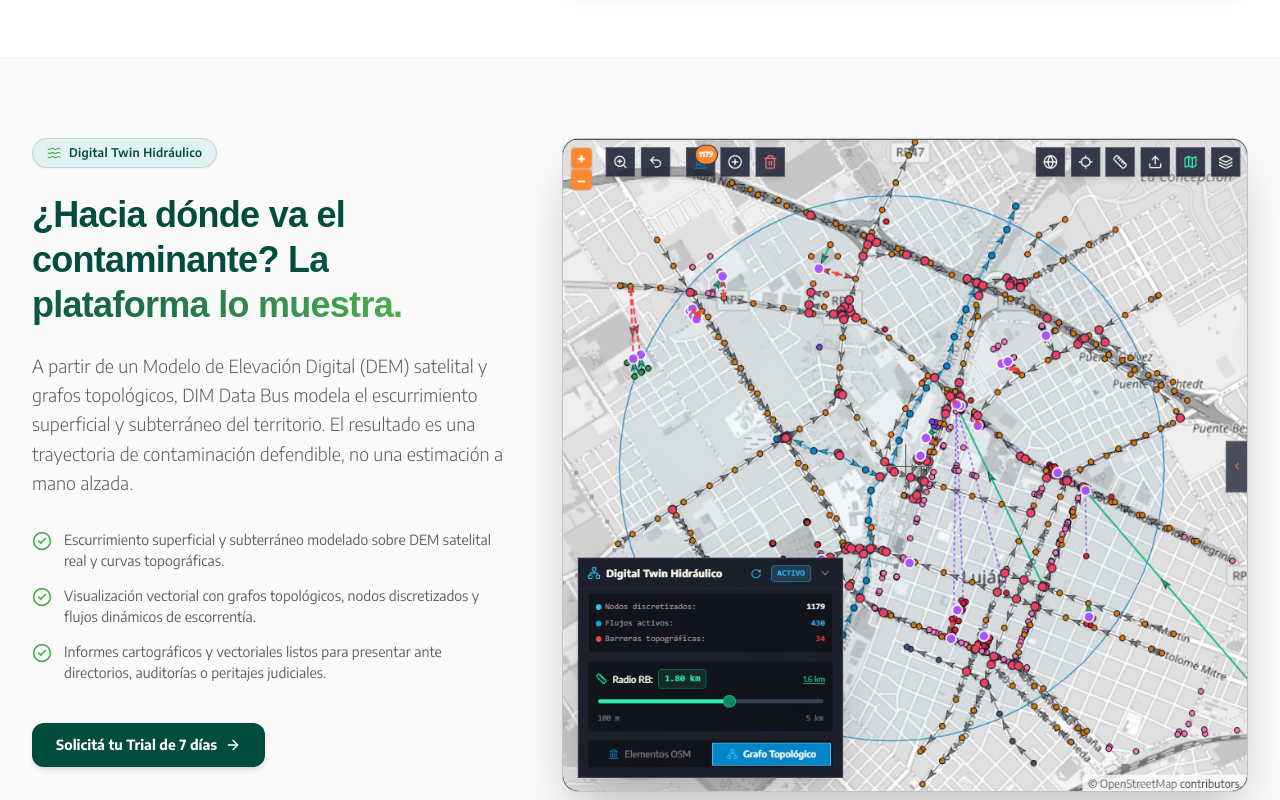
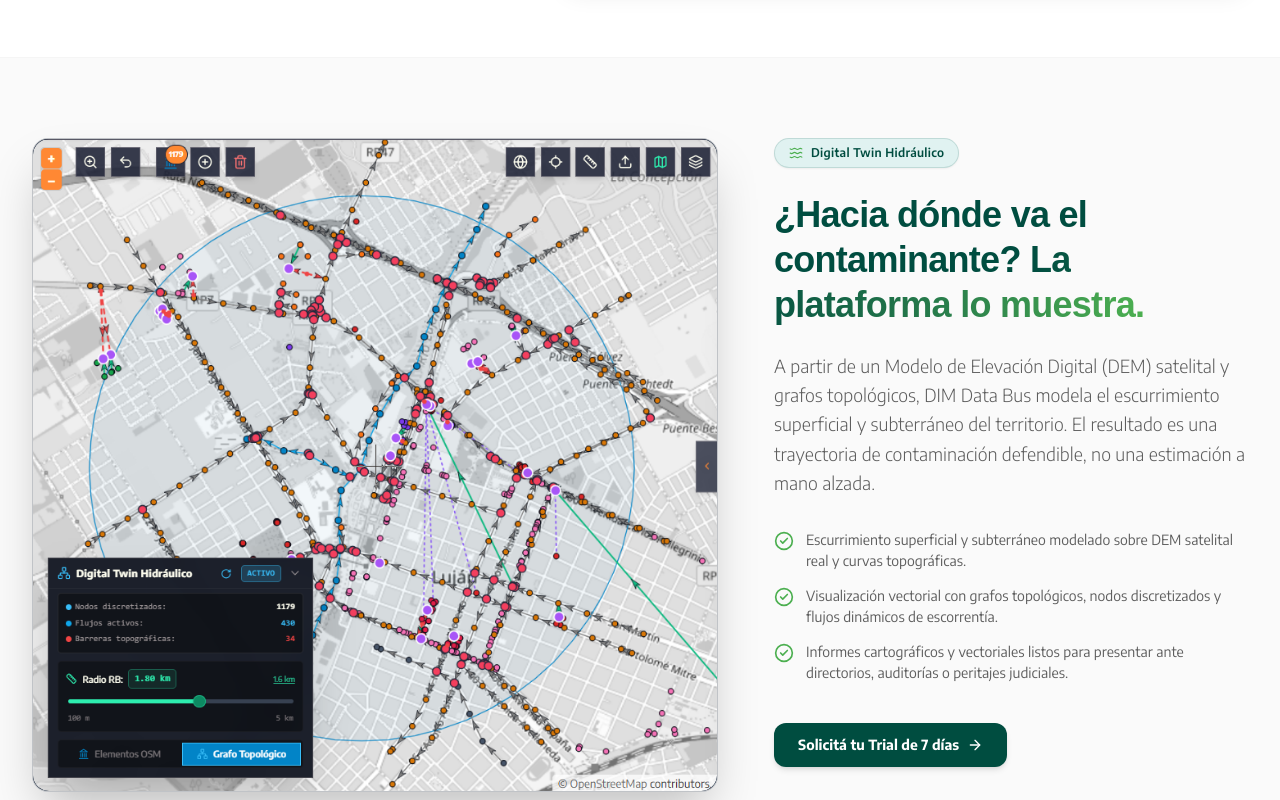
Before and after one commit to luisbree/geosint-landing, a Next.js app: page / in a window 1280 px wide. Shown: the part 3900-4700 px from the top of the page. Built offline with nearby package versions, Linux system fonts and the light colour scheme; no server answers; a web font is replaced by a local one.

Commit message:
Corrección de alineaciones varias

```diff
--- a/src/components/DigitalTwinSpotlight.tsx
+++ b/src/components/DigitalTwinSpotlight.tsx
@@ -13,8 +13,19 @@
 
         <div className="grid grid-cols-1 lg:grid-cols-12 gap-12 lg:gap-14 items-start">
 
+          {/* Image & Interactive Graphic Column (7 cols) */}
+          <div className="lg:col-span-7 order-2 lg:order-1">
+            <div className="relative rounded-2xl overflow-hidden border border-neutral-border/80 shadow-2xl bg-marine-dark group">
+              <img
+                src="/digital_twin_map.png"
+                alt="Digital Twin Hidráulico - Mapa de Luján y Grafos Topológicos"
+                className="w-full h-auto object-cover rounded-2xl group-hover:scale-[1.01] transition-transform duration-300"
+              />
+            </div>
+          </div>
+
           {/* Text Column (5 cols) */}
-          <div className="lg:col-span-5 space-y-6 text-left">
+          <div className="lg:col-span-5 space-y-6 text-left order-1 lg:order-2">
             <div className="inline-flex items-center space-x-2 bg-primary-soft text-primary px-3.5 py-1.5 rounded-full text-xs font-semibold tracking-wide border border-primary/15 shadow-xs">
               <Waves className="h-3.5 w-3.5 text-accent" />
               <span>{t("digitalTwin.tag")}</span>
@@ -63,17 +74,6 @@
             </div>
           </div>
 
-          {/* Image & Interactive Graphic Column (7 cols) */}
-          <div className="lg:col-span-7">
-            <div className="relative rounded-2xl overflow-hidden border border-neutral-border/80 shadow-2xl bg-marine-dark group">
-              <img
-                src="/digital_twin_map.png"
-                alt="Digital Twin Hidráulico - Mapa de Luján y Grafos Topológicos"
-                className="w-full h-auto object-cover rounded-2xl group-hover:scale-[1.01] transition-transform duration-300"
-              />
-            </div>
-          </div>
-
         </div>
 
       </div>
```
